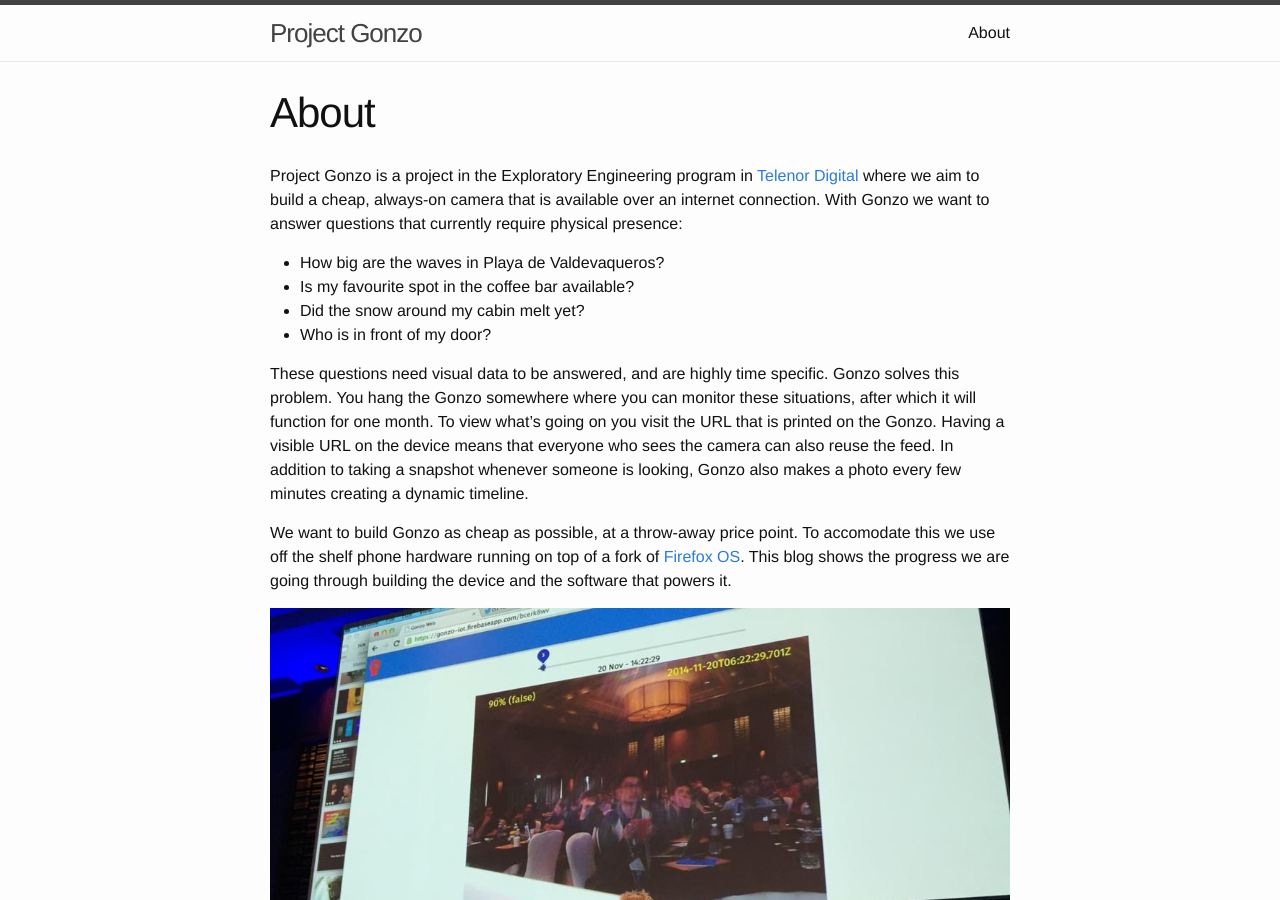
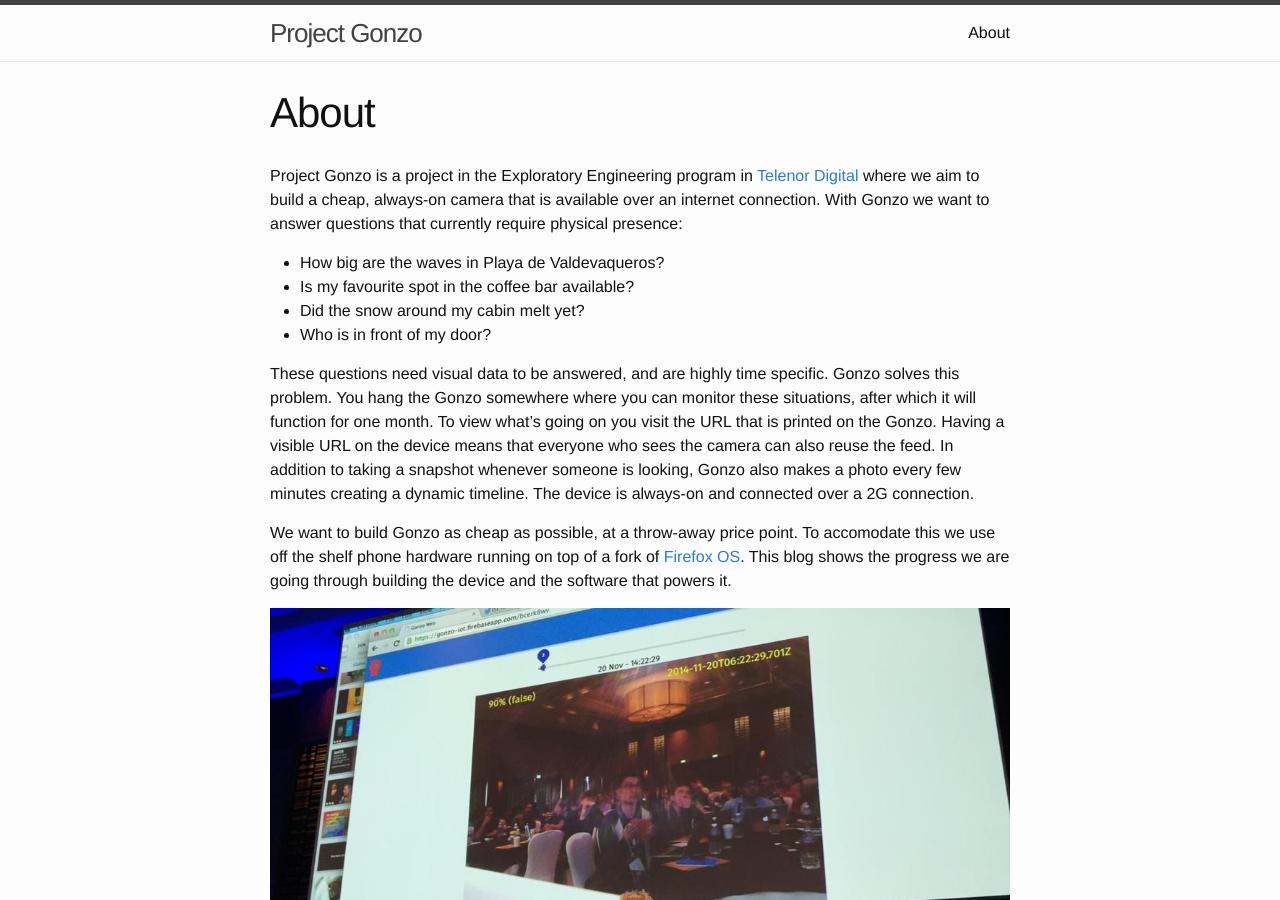
Before and after one commit to comoyo/blog.telenor.io, a Jekyll site: the page built from about.md, in a window 1280 px wide and 900 px high. Built offline with Jekyll 4.4.1, drawn with Linux system fonts in a browser that asks for light colours.

Commit message:
Add 2G section to about page

```diff
--- a/about.md
+++ b/about.md
@@ -11,7 +11,7 @@ Project Gonzo is a project in the Exploratory Engineering program in [Telenor Di
 * Did the snow around my cabin melt yet?
 * Who is in front of my door?
 
-These questions need visual data to be answered, and are highly time specific. Gonzo solves this problem. You hang the Gonzo somewhere where you can monitor these situations, after which it will function for one month. To view what's going on you visit the URL that is printed on the Gonzo. Having a visible URL on the device means that everyone who sees the camera can also reuse the feed. In addition to taking a snapshot whenever someone is looking, Gonzo also makes a photo every few minutes creating a dynamic timeline.
+These questions need visual data to be answered, and are highly time specific. Gonzo solves this problem. You hang the Gonzo somewhere where you can monitor these situations, after which it will function for one month. To view what's going on you visit the URL that is printed on the Gonzo. Having a visible URL on the device means that everyone who sees the camera can also reuse the feed. In addition to taking a snapshot whenever someone is looking, Gonzo also makes a photo every few minutes creating a dynamic timeline. The device is always-on and connected over a 2G connection.
 
 We want to build Gonzo as cheap as possible, at a throw-away price point. To accomodate this we use off the shelf phone hardware running on top of a fork of [Firefox OS](http://github.com/janjongboom/janos). This blog shows the progress we are going through building the device and the software that powers it.
 
```
